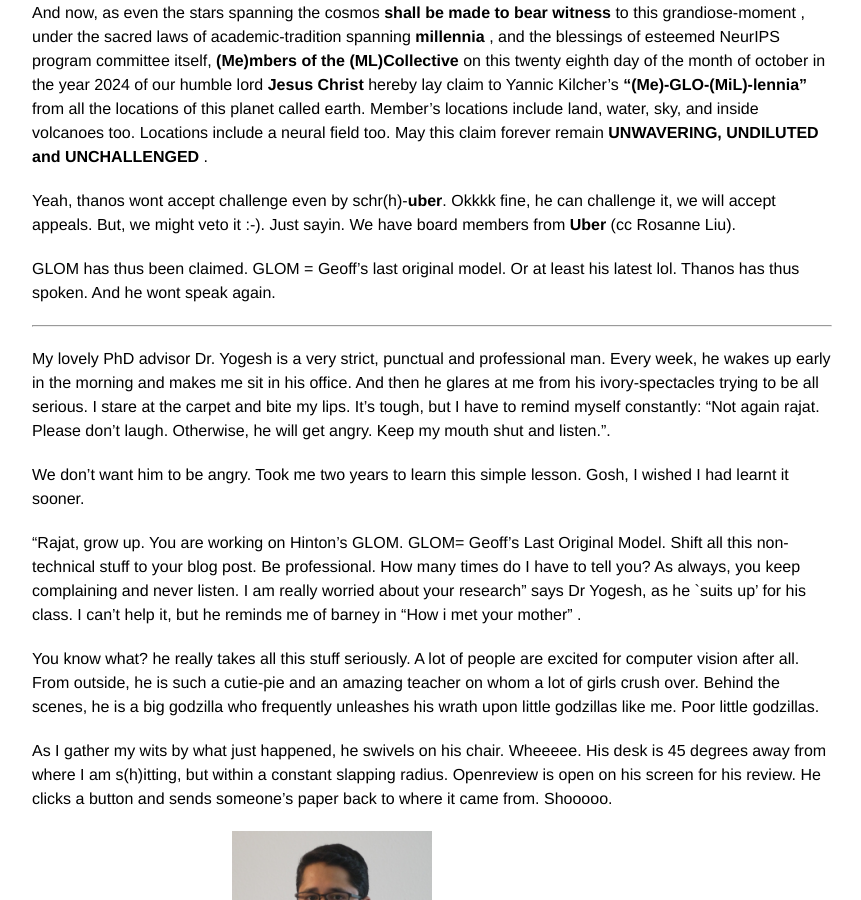
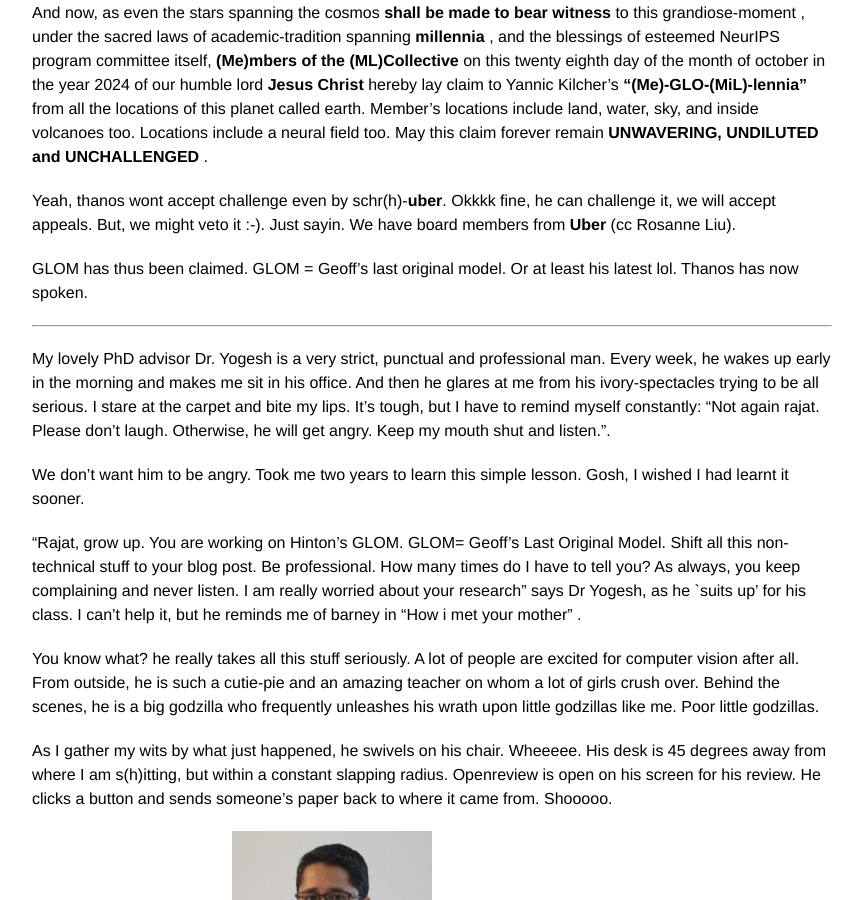
Before and after one commit to rajatmodi62/rajatmodi62.github.io, a Jekyll site: the page built from _posts/2024-10-26-hinton_apm.md, in a window 1280 px wide and 900 px high, scrolled down 1742 px. Shown: the whole window, without its empty margins (208-1069 px from the left). Built offline with Jekyll 4.4.1, drawn with Linux system fonts in a browser that asks for light colours; comment, search, counter and statistics services are not loaded; grey boxes are pictures that could not be loaded.

```diff
--- a/_posts/2024-10-26-hinton_apm.md
+++ b/_posts/2024-10-26-hinton_apm.md
@@ -31,7 +31,7 @@ And now, as even the stars spanning the cosmos <b> shall be made to bear witness
 
 Yeah, thanos wont accept challenge even by schr(h)-<b>uber</b>. Okkkk fine, he can challenge it, we will accept appeals. But, we might veto it :-). Just sayin. We have board members from <b>Uber</b> (cc Rosanne Liu).
 
-GLOM has thus been claimed. GLOM = Geoff's last original model. Or at least his latest lol. Thanos has thus spoken. And he wont speak again.
+GLOM has thus been claimed. GLOM = Geoff's last original model. Or at least his latest lol. Thanos has now spoken.
 
 ----------------
 
```
